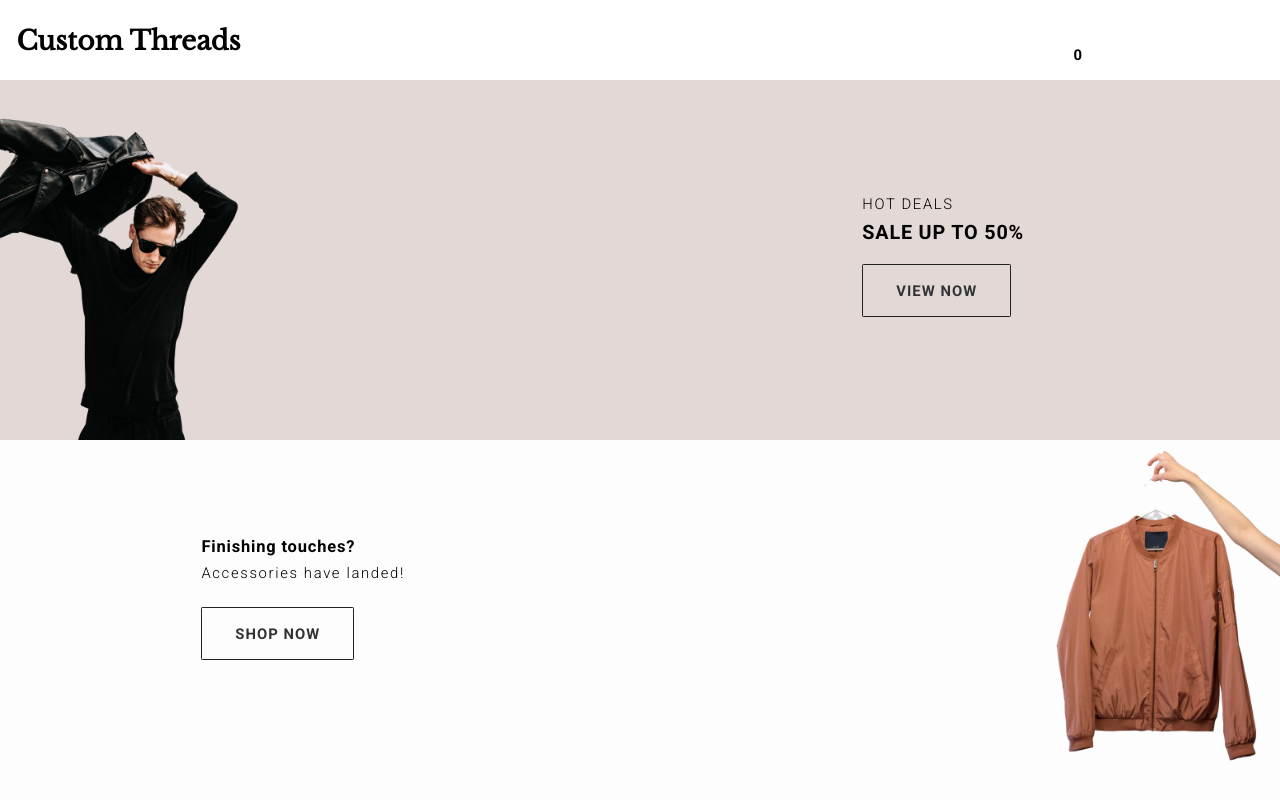
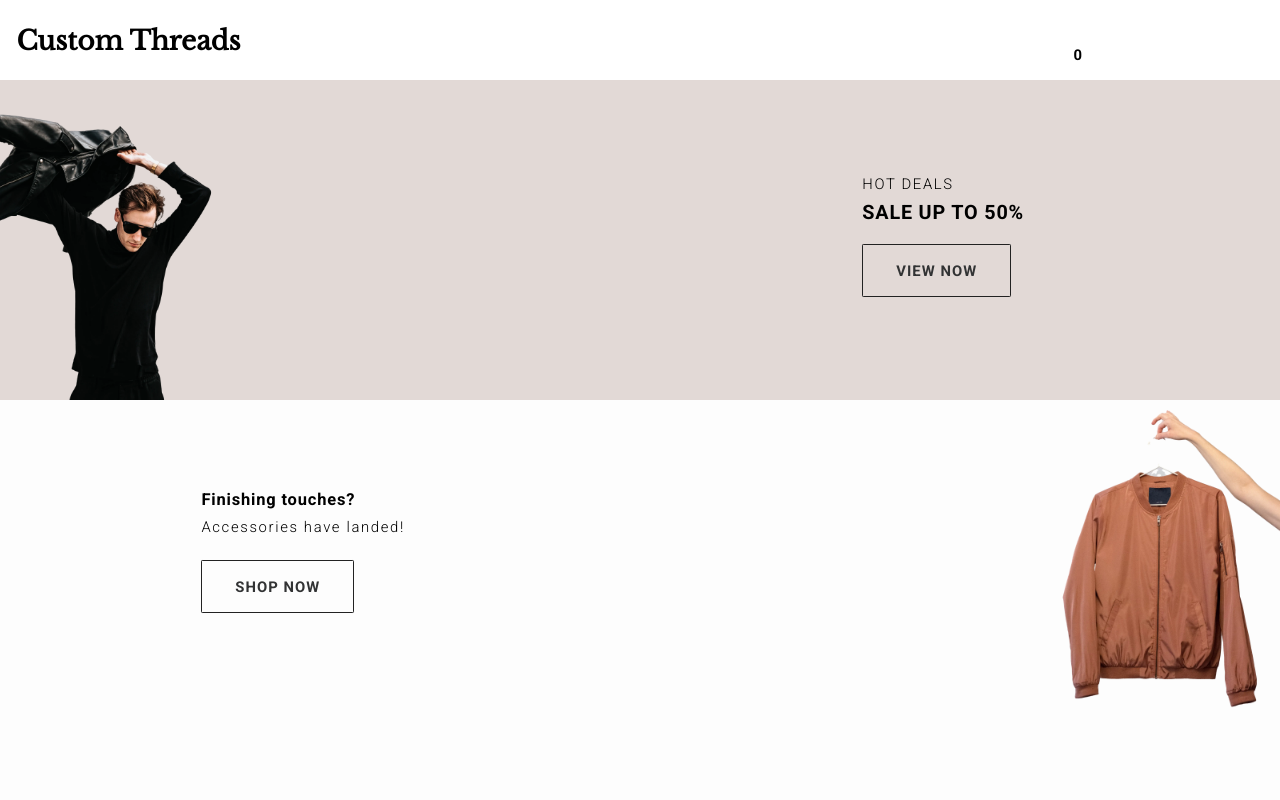
Before and after one commit to developedbygeo/Custom-threads, a React (Create React App) app: page / in a window 1280 px wide. Built offline with nearby package versions, Linux system fonts and the light colour scheme; no server answers; some icons are missing.

Commit message:
style: adjusting height

```diff
--- a/src/components/UI/Container.styled.js
+++ b/src/components/UI/Container.styled.js
@@ -13,11 +13,11 @@ export const StyledHero = styled.section`
   ${sectionDefaults};
   ${getLayout};
   background: ${({ bgClr }) => bgClr || 'inherit'};
-  max-height: ${({ mHeight }) => mHeight || '45vh'};
-  height: ${({ h }) => h || 'initial'};
+  max-height: ${({ mHeight }) => mHeight || '40vh'};
+  height: ${({ h }) => h || '40vh'};
 
   & > div {
-    max-height: 45vh;
+    max-height: 40vh;
   }
 
   button {
@@ -115,4 +115,14 @@ export const StyledSection = styled.section`
   margin: auto;
   margin-top: 2vh;
   ${getLayout}
+  @media ${devices.tablet} {
+    grid-template-columns: repeat(2, 1fr);
+  }
+
+  @media ${devices.laptopM} {
+    grid-template-columns: repeat(3, 1fr);
+  }
+  @media ${devices.laptopL} {
+    gap: 1rem;
+  }
 `;
```
